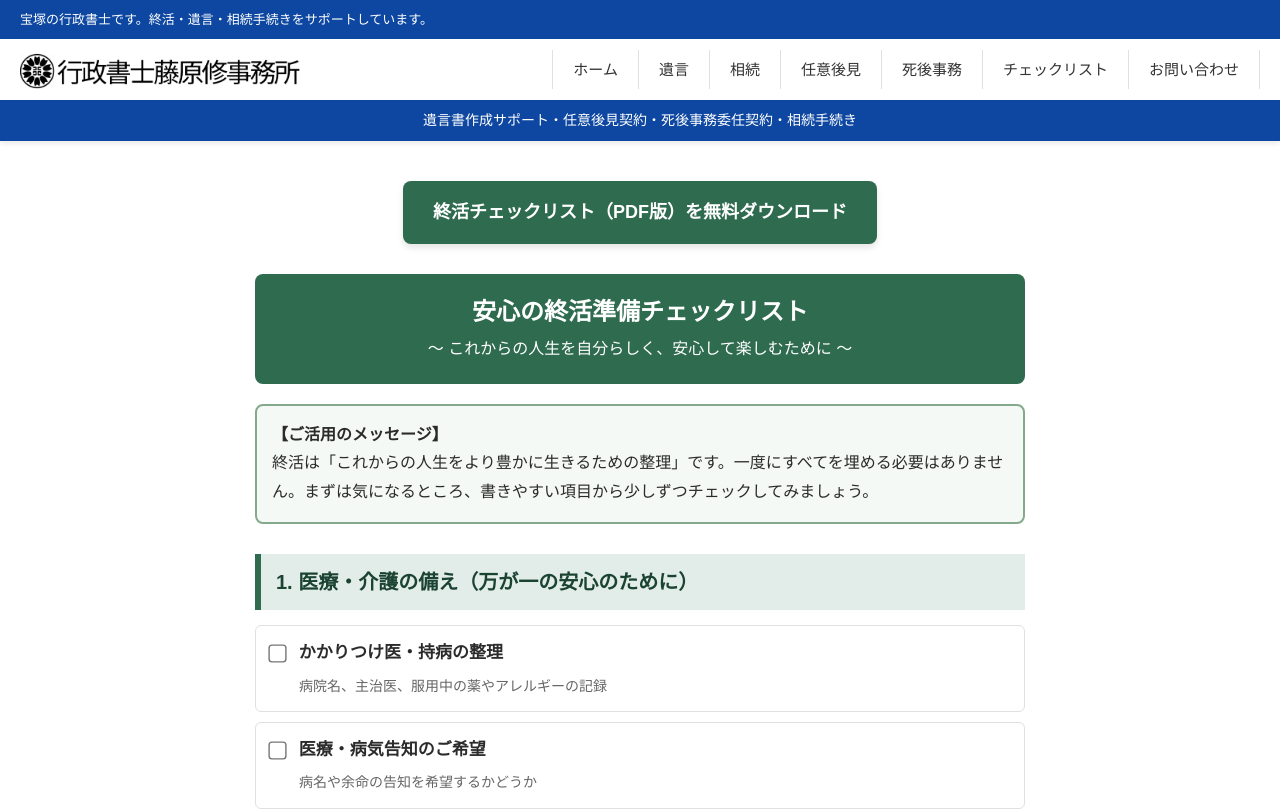
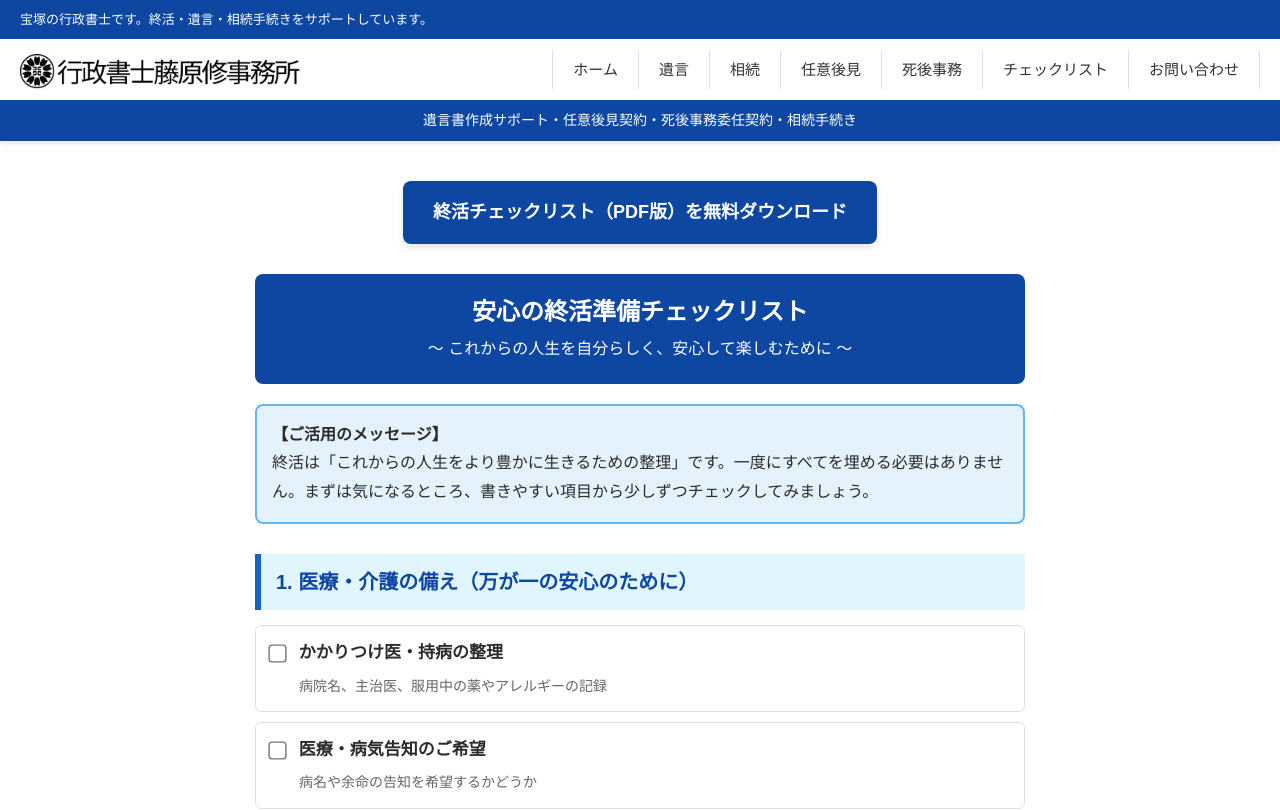
Before and after one commit to ShaneCalado/takarazuka-shukatsu, a React (Vite) app: page /checklist in a window 1280 px wide. Shown: the top 810 px of the page. Built offline with nearby package versions, Linux system fonts and the light colour scheme.

Commit message:
checklist color fix

```diff
--- a/src/pages/checklist/Checklist.css
+++ b/src/pages/checklist/Checklist.css
@@ -19,7 +19,7 @@
 }
 
 .shukatsu-dl-btn a {
-  background-color: #2e6b4f;
+  background-color: #0d47a1;
   color: #ffffff !important;
   padding: 15px 30px;
   font-size: 18px;
@@ -32,11 +32,11 @@
 }
 
 .shukatsu-dl-btn a:hover {
-  background-color: #1b4332;
+  background-color: #1565c0;
 }
 
 .shukatsu-header {
-  background-color: #2e6b4f;
+  background-color: #0d47a1;
   color: #ffffff;
   padding: 20px;
   border-radius: 8px;
@@ -50,20 +50,20 @@
 }
 
 .shukatsu-intro {
-  background-color: #f4f9f5;
-  border: 2px solid #84a98c;
+  background-color: #e3f2fd;
+  border: 2px solid #64b5f6;
   padding: 15px;
   border-radius: 8px;
   margin: 20px 0;
 }
 
 .shukatsu-section-title {
-  background-color: #e2ece9;
-  border-left: 6px solid #2e6b4f;
+  background-color: #e1f5fe;
+  border-left: 6px solid #1565c0;
   padding: 10px 15px;
   font-size: 20px;
   font-weight: bold;
-  color: #1b4332;
+  color: #0d47a1;
   margin-top: 30px;
   margin-bottom: 15px;
 }
@@ -103,8 +103,8 @@
 }
 
 .shukatsu-footer-box {
-  border: 2px dashed #2e6b4f;
-  background-color: #fafdfb;
+  border: 2px dashed #1565c0;
+  background-color: #f4f8fb;
   padding: 20px;
   border-radius: 8px;
   margin-top: 40px;
--- a/src/pages/checklist/Checklist.jsx
+++ b/src/pages/checklist/Checklist.jsx
@@ -121,7 +121,7 @@ export default function Checklist() {
       </ul>
 
       <div className="shukatsu-footer-box">
-        <h3 style={{ marginTop: 0, color: '#2e6b4f' }}>行政書士からのワンポイントアドバイス</h3>
+        <h3 style={{ marginTop: 0, color: '#0d47a1' }}>行政書士からのワンポイントアドバイス</h3>
         <p style={{ textAlign: 'left' }}>
           終活チェックリストで「気になる点」や「自分だけでは決められないこと（遺言書の書き方・任意後見・相続手続きなど）」がございましたら、お気軽に当事務所へご相談ください。法律の専門家として、あなたの想いを形にするお手伝いをいたします。
         </p>
```
